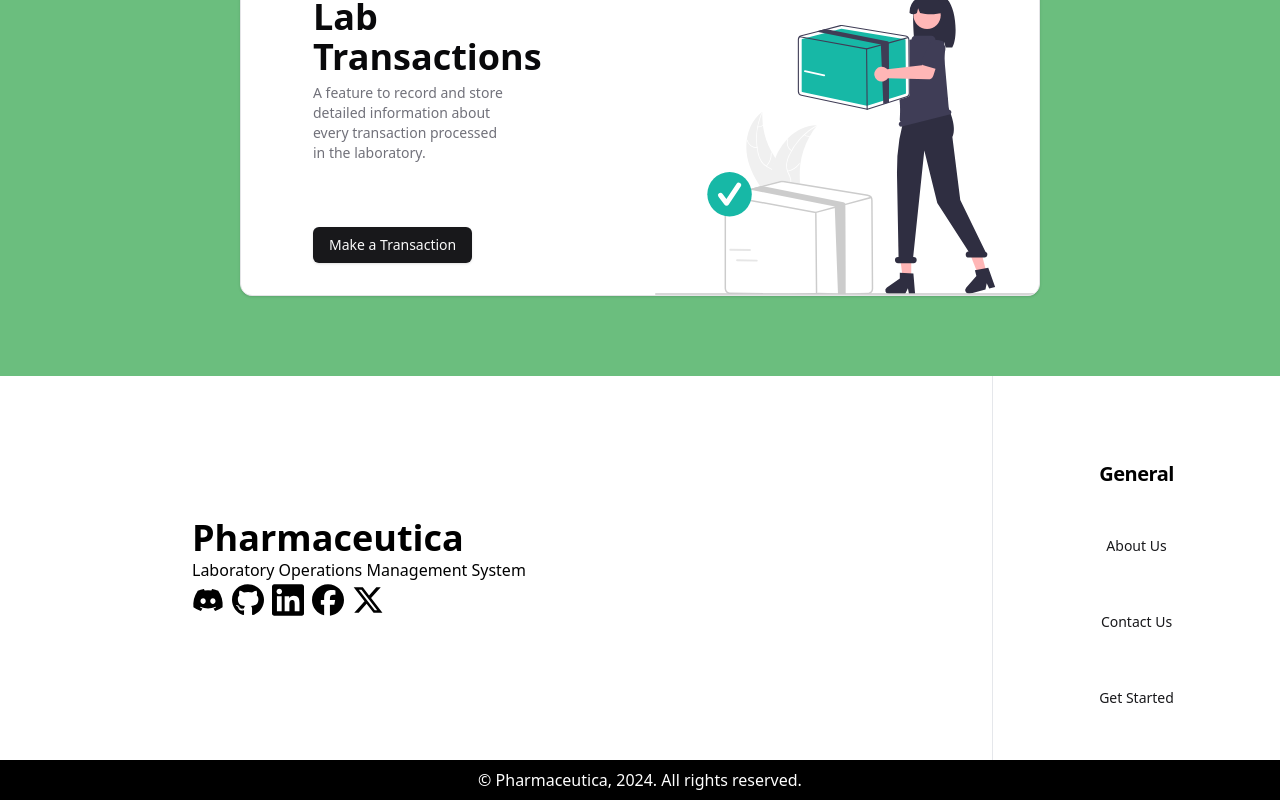
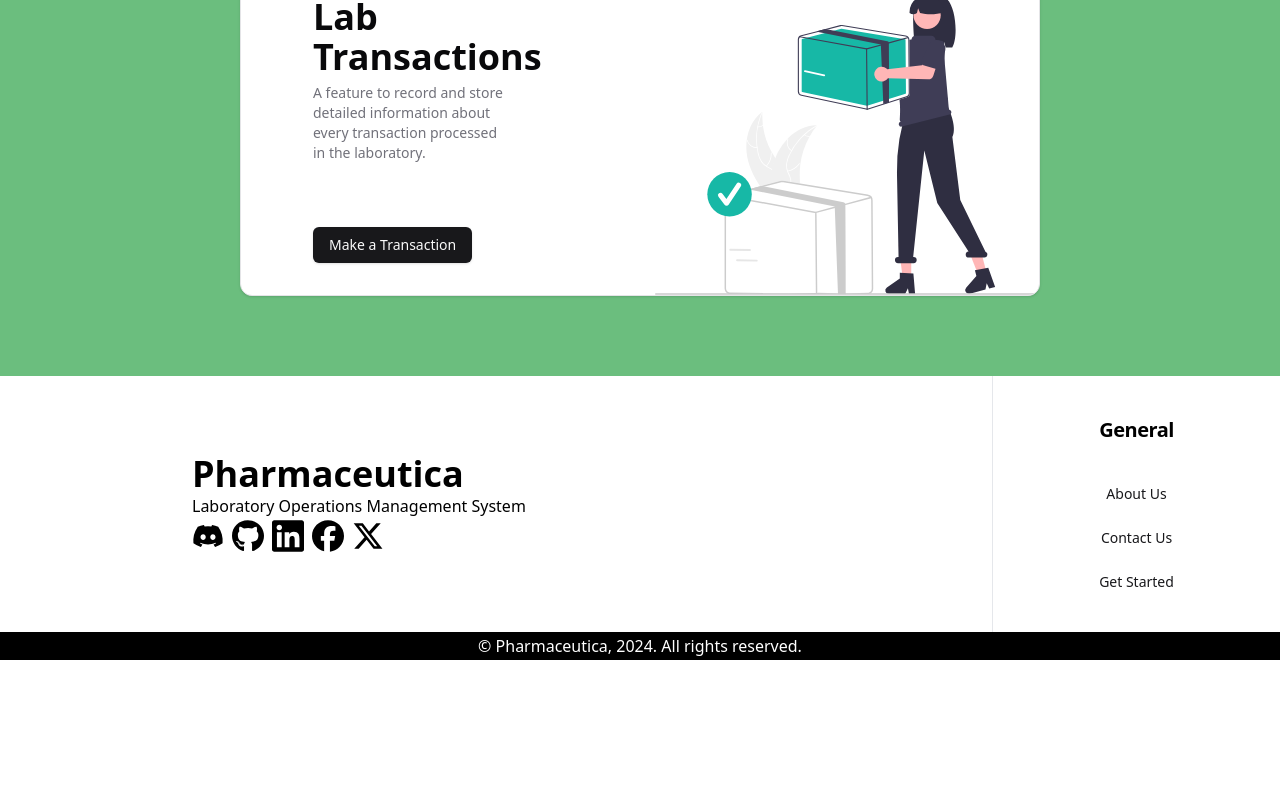
Before and after one commit to yanissiammour/Pharmaceutica, a React (Vite) app in the folder client/: page / in a window 1280 px wide. Shown: the part 1972-2772 px from the top of the page. After the commit the page ends 2632 px from the top, so only its background shows below. Built offline with nearby package versions, Linux system fonts and the light colour scheme.

Commit message:
Resized the footer

```diff
--- a/client/src/Components/Footer.jsx
+++ b/client/src/Components/Footer.jsx
@@ -4,12 +4,12 @@ import FooterLogos from "./FooterLogos";
 
 export default function Footer() {
     return (
-        <div>
-            <div className="flex mt-20 h-96 bg-white justify-between">
+        <div className="h-auto">
+            <div className="flex mt-20 h-64 bg-white justify-between">
                 <FooterLogos />
                 <FooterGenerals />
             </div>
-            <div className="bg-black h-10 text-white flex justify-center items-center">
+            <div className="bg-black h-7 text-white flex justify-center items-center">
                 © Pharmaceutica, 2024. All rights reserved.
             </div>
         </div>
--- a/client/src/Components/FooterGenerals.jsx
+++ b/client/src/Components/FooterGenerals.jsx
@@ -9,11 +9,11 @@ export default function FooterGenerals() {
     ];
 
     return (
-        <div className="w-72 flex justify-center items-center flex-col border-l pt-10">
-            <h3 className="pb-10 scroll-m-20 text-xl font-semibold tracking-tight">
+        <div className="w-72 flex justify-center items-center flex-col border-l pt-2">
+            <h3 className="pb-8 scroll-m-20 text-xl font-semibold tracking-tight">
                 General
             </h3>
-            <div className="flex flex-col gap-10 text-center">
+            <div className="flex flex-col gap-2 text-center">
                 {pages.map((page, index) => (
                     <Link key={index} to={page.link}>
                         <Button variant="link">{page.content}</Button>
--- a/client/src/Components/FooterLogos.jsx
+++ b/client/src/Components/FooterLogos.jsx
@@ -14,7 +14,7 @@ export default function FooterLogos() {
     ];
 
     return (
-        <div className="pl-96 h-96 w-72 flex flex-col justify-center items-center text-left">
+        <div className="pl-96 pt-16 h-48 w-72 flex flex-col justify-center items-center text-left">
             <div>
                 <h3 className="scroll-m-20 font-extrabold tracking-light lg:text-4xl">
                     Pharmaceutica
```
